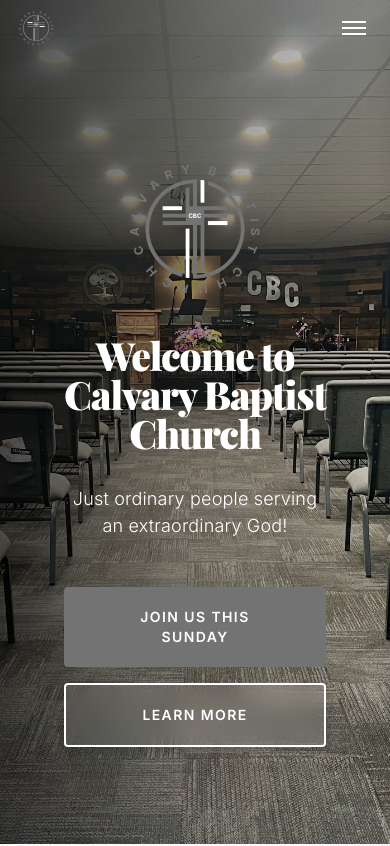
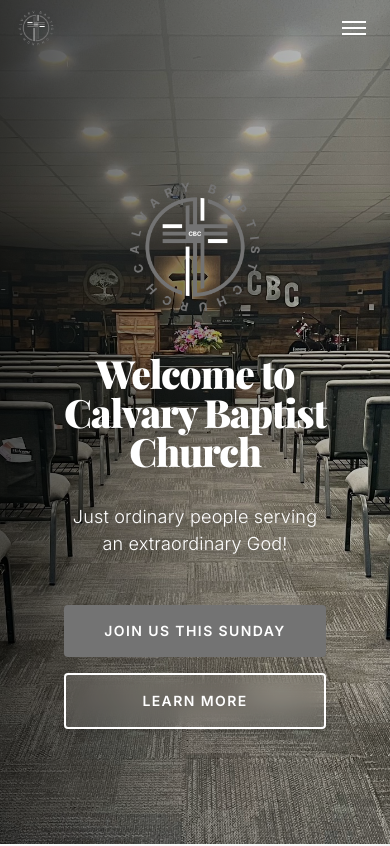
Before and after one commit to leighton-tidwell/cbc, a Next.js app in the folder nextjs/: page / in a window 390 px wide. Shown: the top 846 px of the page. Built offline with nearby package versions, Linux system fonts and the light colour scheme.

Commit message:
better mobile buttons

```diff
--- a/nextjs/components/Hero.tsx
+++ b/nextjs/components/Hero.tsx
@@ -62,7 +62,7 @@
               onClick={scrollToServices}
               className="btn inline-block px-[72px] py-[20px] bg-primary text-white font-semibold uppercase tracking-[0.1em] text-sm rounded cursor-pointer transition-all duration-[300ms] ease-[cubic-bezier(0.4,0,0.2,1)] relative overflow-hidden border-none font-primary
                 hover:bg-gray-dark hover:-translate-y-[2px] hover:shadow-[0_4px_16px_rgba(0,0,0,0.12)]
-                max-[768px]:w-full max-[768px]:max-w-[280px]"
+                max-[768px]:w-full max-[768px]:max-w-[280px] max-[768px]:px-8 max-[768px]:py-4"
             >
               Join Us This Sunday
             </a>
@@ -70,7 +70,7 @@
               href="/about"
               className="btn btn-outline inline-block px-[72px] py-[20px] bg-white/10 border-2 border-white text-white font-semibold uppercase tracking-[0.1em] text-sm rounded backdrop-blur-[10px] cursor-pointer transition-all duration-[300ms] ease-[cubic-bezier(0.4,0,0.2,1)] relative overflow-hidden font-primary shadow-[0_2px_8px_rgba(0,0,0,0.2)]
                 hover:bg-white hover:text-primary hover:border-white hover:-translate-y-[2px] hover:shadow-[0_4px_16px_rgba(0,0,0,0.12)]
-                max-[768px]:w-full max-[768px]:max-w-[280px]"
+                max-[768px]:w-full max-[768px]:max-w-[280px] max-[768px]:px-8 max-[768px]:py-4"
             >
               Learn More
             </Link>
```
